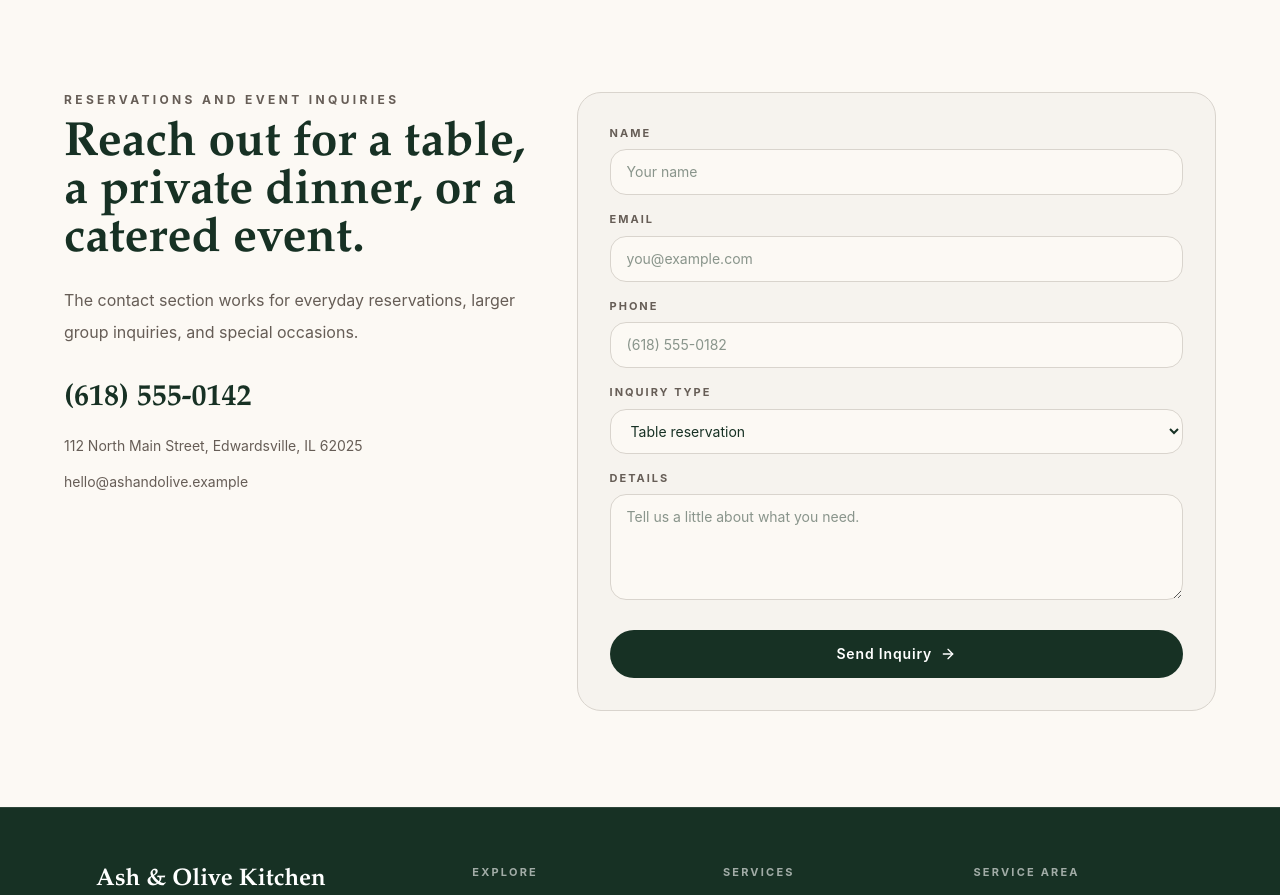
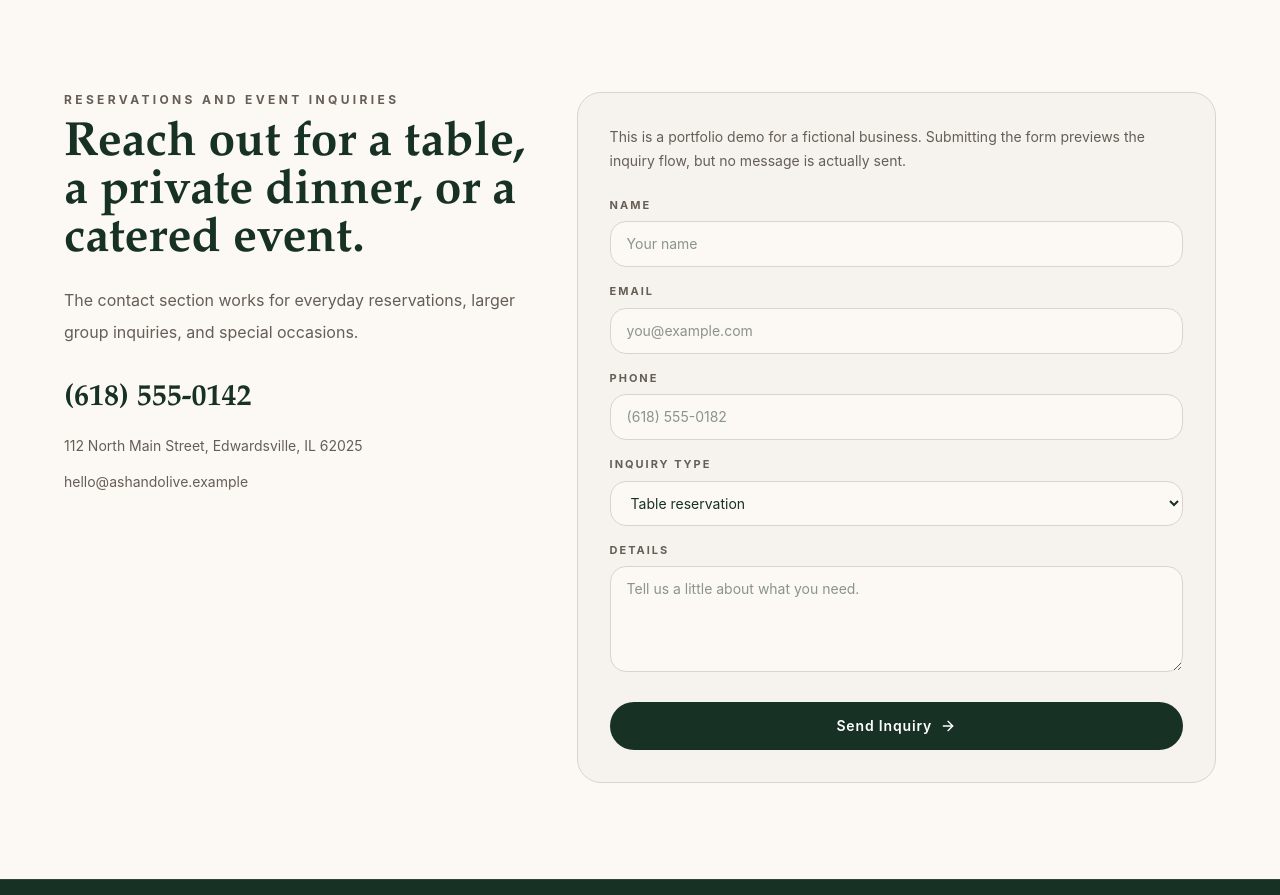
Before and after one commit to cameyer260/dev-portfolio, a Next.js app: page /examples/restaurant in a window 1280 px wide. Shown: the part 5300-6195 px from the top of the page. Built offline with nearby package versions, Linux system fonts and the light colour scheme.

Commit message:
fix: add demo form submission state and anchor scroll offset

```diff
--- /dev/null
+++ b/components/examples/ContactDemoForm.tsx
@@ -0,0 +1,143 @@
+"use client";
+
+import type { FormEvent } from "react";
+import { useState } from "react";
+import { ArrowRight, Check } from "lucide-react";
+import type { ExampleAction, ExampleContactSection } from "@/lib/examples";
+import { cn } from "@/lib/utils";
+
+type ContactDemoFormProps = {
+  section: ExampleContactSection;
+  formMode?: "surface" | "underline" | "contrast";
+  buttonTone?: "primary" | "secondary" | "ghost" | "accent";
+  tone?: "default" | "inverse";
+};
+
+export function ContactDemoForm({
+  section,
+  formMode = "surface",
+  buttonTone = "primary",
+  tone = "default",
+}: ContactDemoFormProps) {
+  const [submittedName, setSubmittedName] = useState<string | null>(null);
+  const actionLabel = section.primaryCta?.label ?? "Send Request";
+
+  function handleSubmit(event: FormEvent<HTMLFormElement>) {
+    event.preventDefault();
+
+    const formData = new FormData(event.currentTarget);
+    const name = formData.get("name");
+
+    setSubmittedName(typeof name === "string" ? name.trim() || null : null);
+  }
+
+  return (
+    <form className="space-y-6" onSubmit={handleSubmit}>
+      <p
+        className={cn(
+          "text-sm leading-6",
+          tone === "inverse" ? "text-white/72" : "text-[var(--example-muted)]",
+        )}
+      >
+        This is a portfolio demo for a fictional business. Submitting the form previews the inquiry
+        flow, but no message is actually sent.
+      </p>
+
+      <div className={cn("grid gap-4", formMode === "underline" && "md:grid-cols-2")}>
+        {section.fields.map((field) => (
+          <label
+            key={field.name}
+            className={cn(
+              "block",
+              formMode === "underline" &&
+                (field.type === "textarea" || field.type === "select") &&
+                "md:col-span-2",
+            )}
+          >
+            <span
+              className={cn(
+                "mb-2 block text-[11px] font-bold uppercase tracking-[0.18em]",
+                formMode === "contrast" ? "text-white/68" : "text-[var(--example-muted)]",
+              )}
+            >
+              {field.label}
+            </span>
+            {field.type === "textarea" ? (
+              <textarea
+                name={field.name}
+                rows={4}
+                placeholder={field.placeholder}
+                className={inputClasses(formMode)}
+              />
+            ) : field.type === "select" ? (
+              <select name={field.name} className={inputClasses(formMode)} defaultValue={field.options?.[0]}>
+                {field.options?.map((option) => (
+                  <option key={option}>{option}</option>
+                ))}
+              </select>
+            ) : (
+              <input
+                name={field.name}
+                type={field.type ?? "text"}
+                placeholder={field.placeholder}
+                className={inputClasses(formMode)}
+              />
+            )}
+          </label>
+        ))}
+      </div>
+
+      {submittedName !== undefined && submittedName !== null ? (
+        <div
+          className={cn(
+            "rounded-[var(--example-radius-panel)] border px-4 py-3 text-sm leading-6",
+            tone === "inverse"
+              ? "border-white/16 bg-white/10 text-white"
+              : "border-[var(--example-border)] bg-[var(--example-accent-soft)] text-[var(--example-text)]",
+          )}
+        >
+          <p className="font-semibold">
+            Example inquiry submitted{submittedName ? ` for ${submittedName}` : ""}.
+          </p>
+          <p className={cn("mt-1", tone === "inverse" ? "text-white/74" : "text-[var(--example-muted)]")}>
+            This demo shows the submission state only. No data was sent to a business.
+          </p>
+        </div>
+      ) : null}
+
+      <button
+        type="submit"
+        className={cn(
+          "inline-flex min-h-12 w-full items-center justify-center gap-2 rounded-[var(--example-radius-pill)] px-6 py-3 text-sm font-semibold tracking-[0.06em] transition-all",
+          buttonToneClasses[buttonTone],
+        )}
+      >
+        <span>{submittedName ? "Demo Submitted" : actionLabel}</span>
+        {submittedName ? <Check className="h-4 w-4" /> : <ArrowRight className="h-4 w-4" />}
+      </button>
+    </form>
+  );
+}
+
+const buttonToneClasses = {
+  primary:
+    "border border-transparent bg-[var(--example-primary)] text-[var(--example-primary-contrast)] hover:opacity-92",
+  secondary:
+    "border border-[var(--example-border)] bg-transparent text-[var(--example-text)] hover:bg-[var(--example-surface-alt)]",
+  ghost:
+    "border border-transparent bg-transparent text-[var(--example-text)] hover:bg-[var(--example-surface-alt)]",
+  accent:
+    "border border-transparent bg-[var(--example-accent)] text-[var(--example-accent-contrast)] hover:opacity-92",
+} as const satisfies Record<NonNullable<ExampleAction["tone"]>, string>;
+
+function inputClasses(mode: "surface" | "underline" | "contrast") {
+  if (mode === "underline") {
+    return "w-full border-b border-[var(--example-border)] bg-transparent px-0 py-3 text-sm outline-none";
+  }
+
+  if (mode === "contrast") {
+    return "w-full rounded-[var(--example-radius-input)] border border-white/16 bg-white/8 px-4 py-3 text-sm text-white outline-none placeholder:text-white/42";
+  }
+
+  return "w-full rounded-[var(--example-radius-input)] border border-[var(--example-border)] bg-[var(--example-background)] px-4 py-3 text-sm outline-none";
+}
--- a/components/examples/page-primitives.tsx
+++ b/components/examples/page-primitives.tsx
@@ -1,4 +1,5 @@
 import type { ReactNode } from "react";
+import { ContactDemoForm } from "@/components/examples/ContactDemoForm";
 import {
   ExampleIcon,
   ExampleImage,
@@ -39,7 +40,7 @@ export function ExampleSection({
   tone?: "default" | "inverse";
 }) {
   return (
-    <section id={id} className={cn("px-5 py-18 md:px-8 md:py-24", className)}>
+    <section id={id} className={cn("scroll-mt-28 px-5 py-18 md:scroll-mt-32 md:px-8 md:py-24", className)}>
       <div className="mx-auto max-w-6xl">
         {title ? (
           <div
@@ -431,18 +432,20 @@ export function ExampleFormFields({
           </span>
           {field.type === "textarea" ? (
             <textarea
+              name={field.name}
               rows={4}
               placeholder={field.placeholder}
               className={inputClasses(mode)}
             />
           ) : field.type === "select" ? (
-            <select className={inputClasses(mode)}>
+            <select name={field.name} className={inputClasses(mode)} defaultValue={field.options?.[0]}>
               {field.options?.map((option) => (
                 <option key={option}>{option}</option>
               ))}
             </select>
           ) : (
             <input
+              name={field.name}
               type={field.type ?? "text"}
               placeholder={field.placeholder}
               className={inputClasses(mode)}
@@ -479,8 +482,6 @@ export function ContactBlock({
   buttonTone?: "primary" | "secondary" | "ghost" | "accent";
   tone?: "default" | "inverse";
 }) {
-  const primaryAction = resolveContactAction(section, buttonTone);
-
   return (
     <div className="grid gap-10 md:grid-cols-[minmax(0,0.85fr)_minmax(0,1.15fr)]">
       <div>
@@ -544,43 +545,15 @@ export function ContactBlock({
               : "border border-[var(--example-border)] bg-[var(--example-surface)]"),
         )}
       >
-        <ExampleFormFields fields={section.fields} mode={formMode} />
-        <TemplateButton
-          action={primaryAction}
-          className="mt-6 w-full justify-center"
+        <ContactDemoForm
+          section={section}
+          formMode={formMode}
+          buttonTone={buttonTone}
+          tone={tone}
         />
       </div>
     </div>
   );
-}
-
-function resolveContactAction(
-  section: ExampleContactSection,
-  buttonTone: NonNullable<ExampleAction["tone"]>,
-): ExampleAction {
-  const href = section.primaryCta?.href;
-
-  if (href && href !== "#contact") {
-    return {
-      label: section.primaryCta?.label ?? "Send Request",
-      href,
-      tone: buttonTone,
-    };
-  }
-
-  if (section.email) {
-    return {
-      label: section.primaryCta?.label ?? "Email Business",
-      href: `mailto:${section.email}`,
-      tone: buttonTone,
-    };
-  }
-
-  return {
-    label: section.primaryCta?.label ?? "Call Business",
-    href: `tel:${section.phone.replace(/[^\d+]/g, "")}`,
-    tone: buttonTone,
-  };
 }
 
 export function StatBadge({
--- a/components/examples/page-renderer.tsx
+++ b/components/examples/page-renderer.tsx
@@ -983,7 +983,7 @@ function GymExamplePage({ page }: ExamplePageProps) {
 
       <ClosingBand page={page} tone="dark" />
 
-      <section id="contact" className="bg-[var(--example-accent)] px-5 py-18 text-[var(--example-accent-contrast)] md:px-8 md:py-24">
+      <section id="contact" className="scroll-mt-28 bg-[var(--example-accent)] px-5 py-18 text-[var(--example-accent-contrast)] md:scroll-mt-32 md:px-8 md:py-24">
         <div className="mx-auto max-w-6xl">
           <ContactBlock
             section={page.contact}
@@ -1055,7 +1055,7 @@ function LandscapingExamplePage({ page }: ExamplePageProps) {
 
       <ClosingBand page={page} tone="dark" />
 
-      <section id="contact" className="bg-[var(--example-surface)] px-5 py-18 md:px-8 md:py-24">
+      <section id="contact" className="scroll-mt-28 bg-[var(--example-surface)] px-5 py-18 md:scroll-mt-32 md:px-8 md:py-24">
         <div className="mx-auto max-w-6xl">
           <ContactBlock section={page.contact} />
         </div>
```
